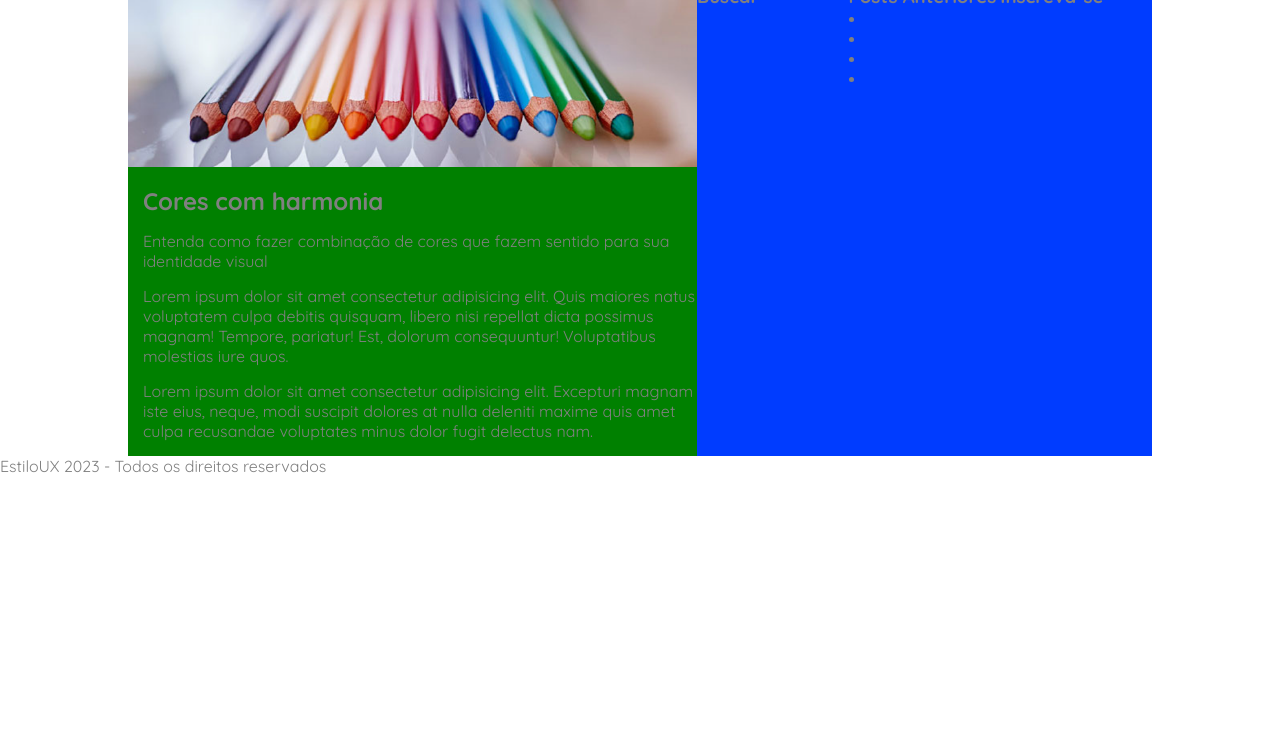
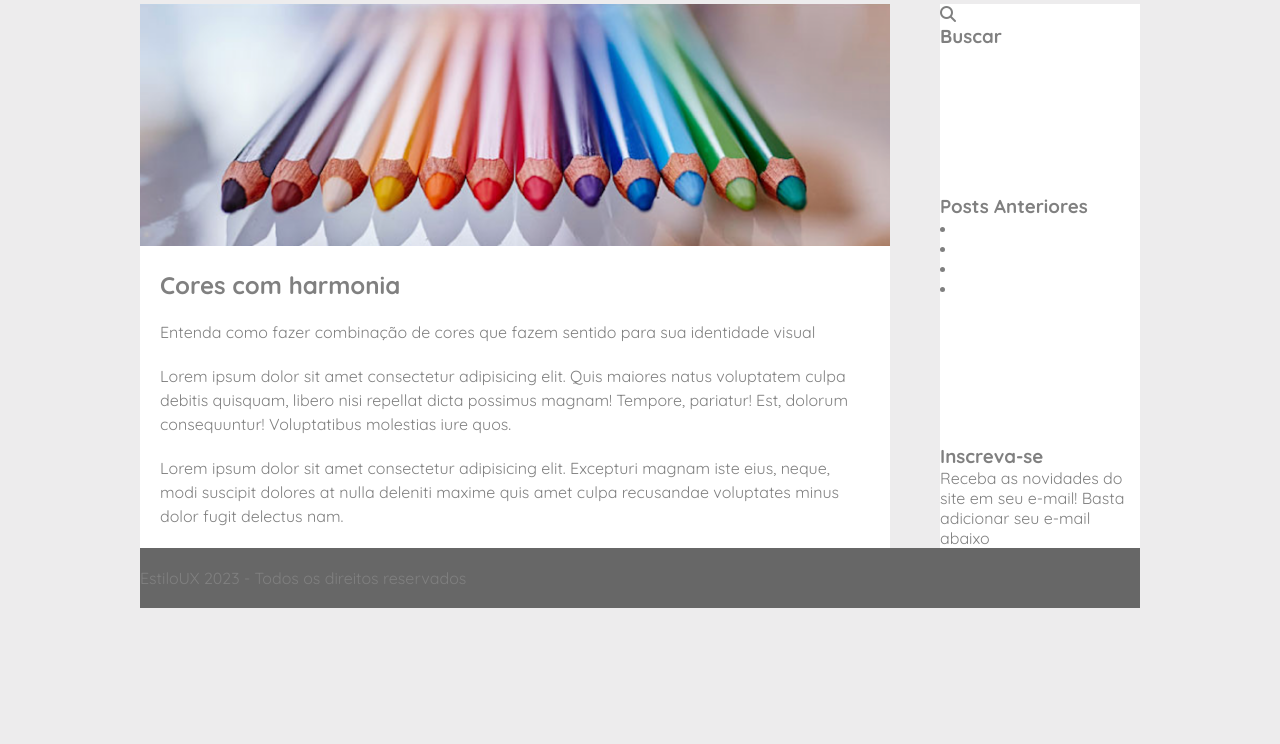
Before and after one commit to henriquebayer1/ESTILOUX, a plain HTML site: page index.html in a window 1280 px wide. Shown: the part 56-800 px from the top of the page. Drawn offline with Linux system fonts and the light colour scheme.

Commit message:
finalizado projeto flexbox e estilização de boxmodel

```diff
--- a/index.html
+++ b/index.html
@@ -9,6 +9,7 @@
     <link rel="preconnect" href="https://fonts.gstatic.com" crossorigin>
     <link href="https://fonts.googleapis.com/css2?family=Quicksand:wght@300;400;500;600;700&display=swap" rel="stylesheet">
     <title>Document</title>
+    <link rel="stylesheet" href="https://cdnjs.cloudflare.com/ajax/libs/font-awesome/6.3.0/css/all.min.css" integrity="sha512-SzlrxWUlpfuzQ+pcUCosxcglQRNAq/DZjVsC0lE40xsADsfeQoEypE+enwcOiGjk/bSuGGKHEyjSoQ1zVisanQ==" crossorigin="anonymous" referrerpolicy="no-referrer" />
     <link rel="stylesheet" href="styles/style.css">
 </head>
 
@@ -18,7 +19,7 @@
 
     <!-- CABEÇALHO -->
     <header>
-        <div class="container-grid header-flex" >
+        <div class="container-grid header-flex">
             <!-- CABEÇALHO -->
 
             <h1>Estilo<span id="logoux">UX</span></h1>
@@ -49,14 +50,18 @@
                 <h2 class="marginp">Cores com harmonia</h2>
 
 
-            <p class="marginp">Entenda como fazer combinação de cores que fazem sentido para sua identidade visual</p>
+                <p class="marginp">Entenda como fazer combinação de cores que fazem sentido para sua identidade visual
+                </p>
 
-            <p class="marginp">Lorem ipsum dolor sit amet consectetur adipisicing elit. Quis maiores natus voluptatem culpa debitis
+                <p class="marginp">Lorem ipsum dolor sit amet consectetur adipisicing elit. Quis maiores natus
+                    voluptatem culpa debitis
                     quisquam, libero nisi repellat dicta possimus magnam! Tempore, pariatur! Est, dolorum consequuntur!
                     Voluptatibus molestias iure quos.</p>
 
-            <p class="marginp">Lorem ipsum dolor sit amet consectetur adipisicing elit. Excepturi magnam iste eius, neque, modi suscipit
-                dolores at nulla deleniti maxime quis amet culpa recusandae voluptates minus dolor fugit delectus nam.
+                <p class="marginp">Lorem ipsum dolor sit amet consectetur adipisicing elit. Excepturi magnam iste eius,
+                    neque, modi suscipit
+                    dolores at nulla deleniti maxime quis amet culpa recusandae voluptates minus dolor fugit delectus
+                    nam.
                 </p>
 
             </section>
@@ -64,11 +69,10 @@
 
             <aside class="coluna2 artposition">
                 <article>
+                    <i class="fa-solid fa-magnifying-glass"></i>
                     <h3>Buscar</h3>
                 </article>
-        </aside>
 
-        <aside class="coluna2">
                 <article>
                     <h3>Posts Anteriores</h3>
                     <li></li>
@@ -76,12 +80,12 @@
                     <li></li>
                     <li></li>
 
+
                 </article>
-        </aside>
 
-        <aside class="coluna2">
                 <article>
                     <h3>Inscreva-se</h3>
+                    <p>Receba as novidades do site em seu e-mail! Basta adicionar seu e-mail abaixo</p>
                 </article>
             </aside>
 
@@ -90,7 +94,7 @@
 
     </main>
 
-    <footer>
+    <footer class=container-grid>
 
         <p>EstiloUX 2023 - Todos os direitos reservados</p>
 
--- a/styles/style.css
+++ b/styles/style.css
@@ -5,6 +5,7 @@
 
     body {font-family: 'Quicksand', sans-serif;
     color: grey;
+    background-color: #EDECED;
     background-image:url();}
 
 
@@ -25,14 +26,17 @@ justify-content: space-between;}
 
     /* Cabeçalho */
 
-    header {background-color: gray;}
+    header {background-color: #676767;
+    margin-bottom: 20px;}
 
     .header-flex {display: flex;
     justify-content: space-between;}
 
-    .container-grid {width: 80%;
+    .container-grid {width: 100%;
     margin: 0 auto;
-    background-color: purple;}
+    /* background-color: purple; */
+max-width: 1000px;
+min-width: 992px;}
 
     header h1 {color: white;
     font-weight: 300;
@@ -54,19 +58,37 @@ justify-content: space-between;}
     /* MAIN PAGE */
 
     .colunas-flex {display: flex;
-    justify-content: space-between;}
+    justify-content: space-between;
+    margin-top: 20px;
+}
+/* Coluna referente a div do conteúdo principal */
+    main .coluna1 {width: 75%;
+    background-color: white;}
 
-    main .coluna1 {width: 75%;
-    background-color: green;}
+    main .coluna1 h2 {margin: 20px}
 
+main .coluna1 p {margin: 20px;
+line-height: 24px;}
+
+
+        /* margem conteudo paragrafo conteudo principal */
+        .marginp {
+            margin-bottom: 15px;
+        margin-left: 15px;
+        margin-top: 15px;
+        }
+
+    /* Coluna referente das sections */
     main .coluna2 {width: 20%;
-    background-color: rgb(0, 60, 255);}
+    background-color: white;}
 
-    .marginp {margin-top: 15px;
-    margin-bottom: 15px;
-margin-left: 15px;
-margin-top: 15px;}
-
+/* POSIÇÃO DAS SECTIONS */
 .artposition {display: flex;
 flex-direction: column;
-justify-content: space-between ;}
+justify-content: space-between ;
+}
+
+
+footer {background-color: #676767;
+padding: 20px 0;}
+/* ICONS */
```
Lines whose indentation alone changed are shown as unchanged.
